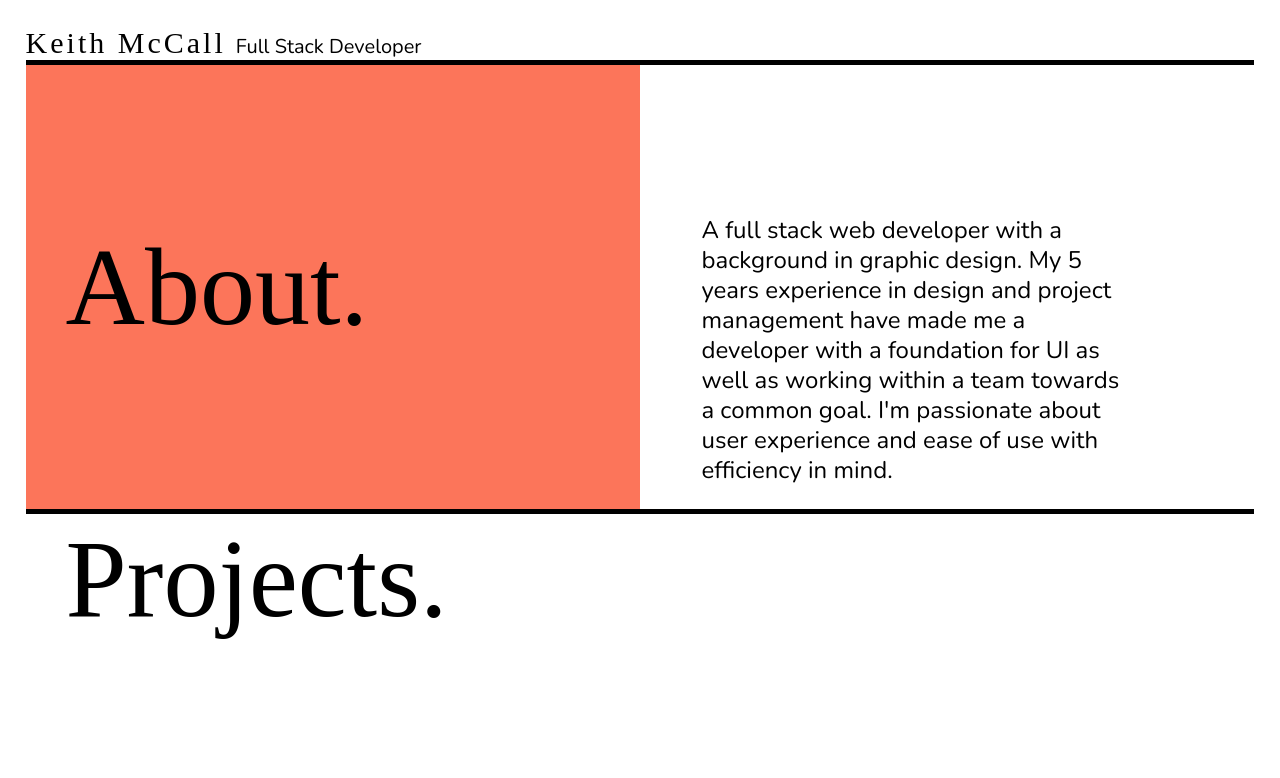
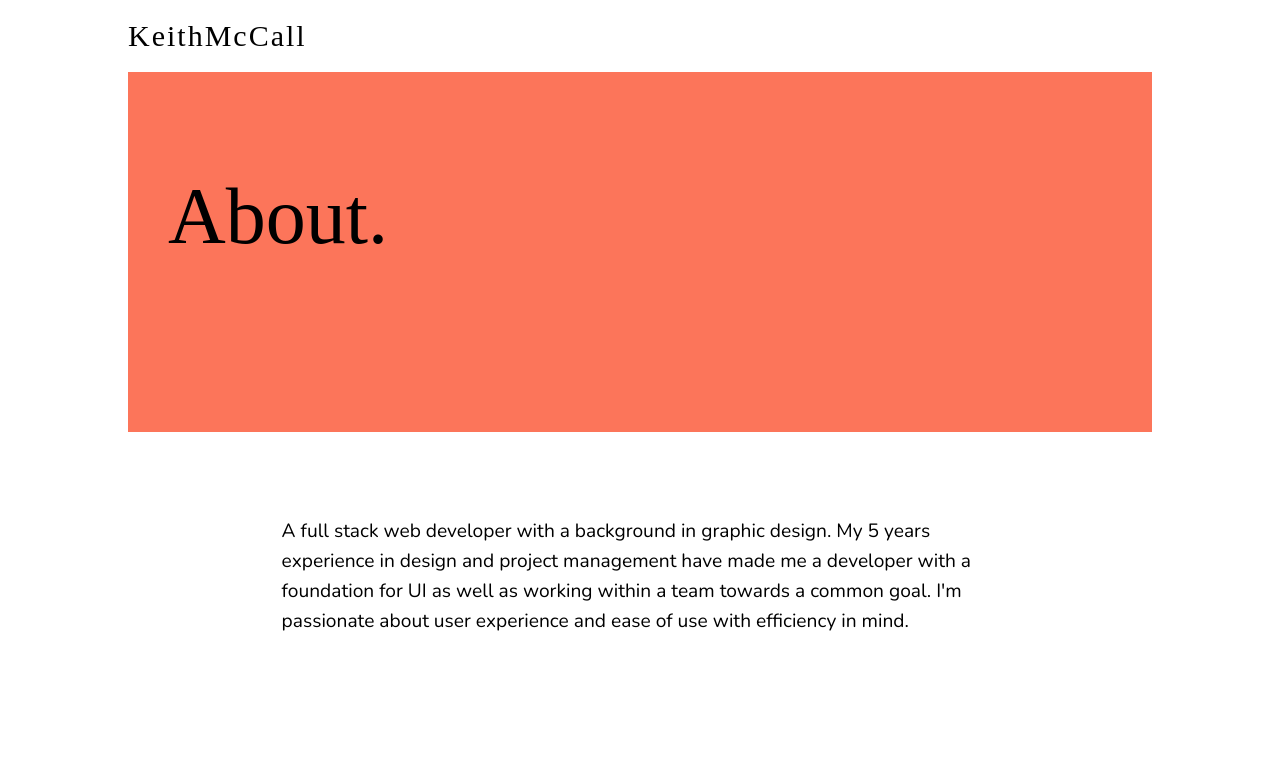
Before and after one commit to keithbmccall/portfolio, a React (Create React App) app: page / in a window 1280 px wide. Shown: the top 778 px of the page. Built offline with nearby package versions, Linux system fonts and the light colour scheme; a web font is replaced by a local one.

Commit message:
switch to h bp

```diff
--- a/package.json
+++ b/package.json
@@ -9,7 +9,8 @@
     "react-dom": "^16.2.0",
     "react-router-dom": "^4.2.2",
     "react-scripts": "1.1.1",
-    "react-transition-group": "^2.2.1"
+    "react-transition-group": "^2.2.1",
+    "webpack": "^4.3.0"
   },
   "scripts": {
     "start": "react-scripts start",
--- a/src/App.css
+++ b/src/App.css
@@ -6,10 +6,27 @@
   font-family: "Alte Haas Reg";
   src: url(/fonts/AlteHaasGroteskRegular.ttf) format("truetype");
 }
+.Splash-holder a:link {
+  text-decoration: none;
+  color: black;
+}
+.Splash-holder a:visited {
+  text-decoration: none;
+  color: black;
+}
+.Splash-holder {
+  z-index: 29;
+  width: 100%;
+  height: 9%;
+  display: flex;
+  align-items: center;
+  position: fixed;
+  background: rgba(255, 255, 255, 1);
+}
 .Keith {
   font-size: 30px;
   font-family: "Alte Haas Bold";
-  letter-spacing: 3px;
+  letter-spacing: 2px;
 }
 .Title {
   margin-left: 10px;
@@ -21,25 +38,21 @@ body {
   height: 100vh;
 }
 .Outer-ring {
-  background: white;
-  height: 100%;
-  padding: 2%;
+  padding: 0 10% 0 10%;
 }
 .Footer-holder {
-  position: fixed;
-  background: white;
-  width: 100%;
-  height: 2%;
-  bottom: 0;
+  background-color: white;
+  display: grid;
+  grid-template-columns: 50% 50%;
+  flex-direction: row;
+  height: 85vh;
 }
 
 .About-holder {
   background-color: white;
   display: grid;
-  grid-template-columns: 50% 50%;
-  flex-direction: row;
-  border-top: 5px solid black;
-  border-bottom: 5px solid black;
+  grid-template-rows: 60% 40%;
+  height: 90vh;
 }
 .Contact-holder {
   background-color: white;
@@ -51,11 +64,8 @@ body {
   background: white;
   display: flex;
   flex-direction: column;
-  border-bottom: 5px solid black;
 }
-.Projects-banner {
-  height: 200px;
-}
+
 .Contact-banner {
   background: black;
   color: white;
@@ -68,20 +78,22 @@ body {
   display: grid;
   align-items: center;
 }
+.About-right {
+  background: white;
+  display: grid;
+  align-items: center;
+}
+
 .About-text {
-  margin-top: 150px;
-}
-.About-text p {
-  display: block;
+  justify-self: center;
   width: 70%;
-  margin-left: 10%;
   line-height: 30px;
-  font-size: 24px;
+  font-size: 1.2em;
   font-family: "Nunito", sans-serif;
 }
 .Section-header {
   margin-left: 40px;
-  font-size: 110px;
+  font-size: 5em;
   font-family: "Alte Haas Bold";
   line-height: 130px;
 }
@@ -115,8 +127,8 @@ body {
 }
 .Projects-text {
   grid-column-start: 2;
-  font-size: 20px;
-  line-height: 34px;
+  font-size: 0.8em;
+  line-height: 20px;
 }
 .Projects-links a {
   transition: all 0.4s;
--- a/src/App.js
+++ b/src/App.js
@@ -3,7 +3,7 @@ import Nav from "./components/Nav";
 import About from "./components/About";
 import Projects from "./components/Projects";
 import Contact from "./components/Contact";
-import Footer from "./components/Footer";
+import Splash from "./components/Splash";
 import "./App.css";
 //
 import browns from "./images/browns_pic.png";
@@ -54,14 +54,10 @@ class App extends Component {
   render() {
     return (
       <div className="Outer-ring">
-        <div>
-          <span className="Keith">Keith McCall</span>
-          <span className="Title">Full Stack Developer</span>
-        </div>
+        <Splash />
         <About />
         <Projects projects={this.state.projects} />
         <Contact />
-        <Footer />
       </div>
     );
   }
--- a/src/components/About.js
+++ b/src/components/About.js
@@ -9,14 +9,12 @@ export default class About extends Component {
 				</div>
 				<div className="Flex-1 About-right">
 					<div className="About-text">
-						<p>
-							A full stack web developer with a background in
-							graphic design. My 5 years experience in design and
-							project management have made me a developer with a
-							foundation for UI as well as working within a team
-							towards a common goal. I'm passionate about user
-							experience and ease of use with efficiency in mind.
-						</p>
+						A full stack web developer with a background in graphic
+						design. My 5 years experience in design and project
+						management have made me a developer with a foundation
+						for UI as well as working within a team towards a common
+						goal. I'm passionate about user experience and ease of
+						use with efficiency in mind.
 					</div>
 				</div>
 			</div>
--- a/src/components/Contact.js
+++ b/src/components/Contact.js
@@ -4,9 +4,6 @@ export default class Contact extends Component {
 	render() {
 		return (
 			<div className="Contact-holder">
-				<div className="Flex-1 Contact-banner">
-					<div className="Section-header">Contact.</div>
-				</div>
 				<div className="Flex-1 ">
 					<div className="Contact-text">
 						<div className="Contact-title">General Inquiries</div>
@@ -17,9 +14,17 @@ export default class Contact extends Component {
 						</div>
 						<div className="Contact-title">Connect</div>
 						<div className="Contact-subtitle">
-							<a href="https://github.com/keithmccall/">Github</a>
+							<a
+								target="_blank"
+								href="https://github.com/keithmccall/"
+							>
+								Github
+							</a>
 							<br />
-							<a href="https://www.linkedin.com/in/keithbmccall/">
+							<a
+								target="_blank"
+								href="https://www.linkedin.com/in/keithbmccall/"
+							>
 								LinkedIn
 							</a>
 						</div>
--- a/src/components/Footer.js
+++ /dev/null
@@ -1,7 +0,0 @@
-import React, { Component } from "react";
-
-export default class Footer extends Component {
-	render() {
-		return <div className="Footer-holder" />;
-	}
-}
--- a/src/components/ProjectItems.js
+++ b/src/components/ProjectItems.js
@@ -6,12 +6,18 @@ export default class ProjectItems extends Component {
 		return (
 			<div className="Projects">
 				<div>
-					<a href={project.website}>
+					<a target="_blank" href={project.website}>
 						<img src={project.hero} className="Projects-img" />
 						<div className="Projects-textbox">
 							<p className="Projects-text">{project.shortText}</p>
 							<div className="Projects-links">
-								<a href={project.github}>Git Repo</a>
+								<a target="_blank" href={project.github}>
+									Github
+								</a>
+								<br />
+								<a target="_blank" href={project.website}>
+									Site
+								</a>
 							</div>
 						</div>
 					</a>
--- a/src/components/Projects.js
+++ b/src/components/Projects.js
@@ -11,9 +11,7 @@ export default class Projects extends Component {
 		const projects = this.props.projects.map(this.renderProjects);
 		return (
 			<div className="Projects-holder">
-				<div className="Projects-banner">
-					<div className="Section-header">Projects.</div>
-				</div>
+				<div className="Projects-banner" />
 				<div>{projects}</div>
 			</div>
 		);
--- /dev/null
+++ b/src/components/Splash.js
@@ -0,0 +1,13 @@
+import React, { Component } from "react";
+
+export default class Splash extends Component {
+	render() {
+		return (
+			<div className="Splash-holder">
+				<span className="Keith">
+					<a href="#">KeithMcCall</a>
+				</span>
+			</div>
+		);
+	}
+}
```
Also changed, not shown: 1 other file (tests, documents, lock files or other folders).
